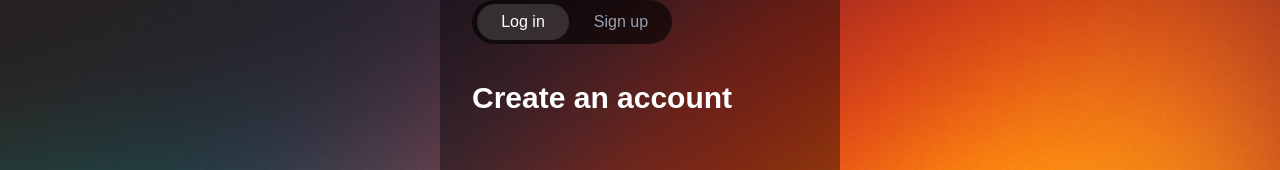
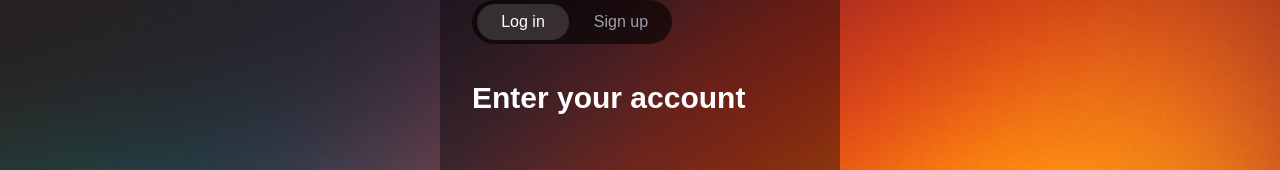
Before and after one commit to Omar2461/sas-project, a Next.js app: page /login in a window 1280 px wide. Shown: the part 120-290 px from the top of the page. Built offline with nearby package versions, Linux system fonts and the light colour scheme.

Commit message:
feat: Updated file

```diff
--- a/src/app/login/page.tsx
+++ b/src/app/login/page.tsx
@@ -41,7 +41,7 @@ function Page() {
           </AuthBtn>
         </BtnPar>
         <h1 className="top-30 left-8 absolute font-bold text-3xl text-white">
-          Create an account
+          Enter your account
         </h1>
 
         <div className="mb-10 mt-42">
```
